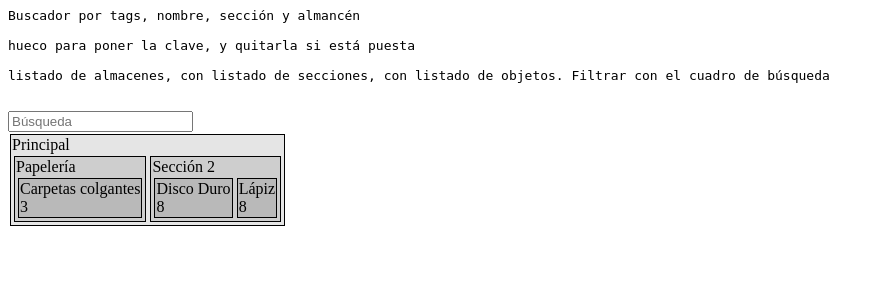
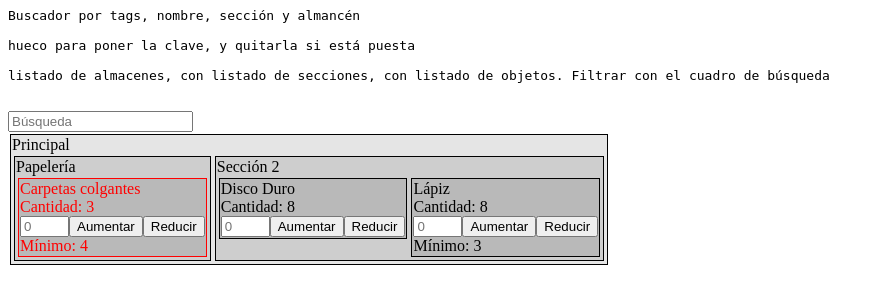
Before and after one commit to forestrf/inventario, a PHP site: page / in a window 1280 px wide. Shown: the top 304 px of the page, without its empty margins (0-884 px from the left). Run offline with PHP 8.4, Linux system fonts and the light colour scheme.

Commit message:
Cantidad modificable con los botones de cada elemento

```diff
--- a/www/index.php
+++ b/www/index.php
@@ -19,6 +19,9 @@ C = crel2;
 }
 .clearer {
 	clear: both;
+}
+.objeto.alerta {
+	color: #F00;
 }
 </style>
 
@@ -58,7 +61,8 @@ var lista = [
 					{
 						"Nombre": "Carpetas colgantes",
 						"Tags": ["Carpetas", "colgantes"],
-						"Cantidad": 3
+						"Cantidad": 3,
+						"Minimo": 4
 					}
 				]
 			},
@@ -74,52 +78,100 @@ var lista = [
 					{
 						"Nombre": "Lápiz",
 						"Tags": [],
-						"Cantidad": 8
+						"Cantidad": 8,
+						"Minimo": 3
 					}
 				]
 			}
 		]
 	}
 ];
+console.log(lista);
 
 
 
 
 
 
+// Dibujar toda la lista en el DOM
 var inventario = document.getElementById("inventario");
+C(inventario, DrawInventory(lista));
 
+
+
+// Preparar buscador
+var Buscador = document.getElementById("Buscador");
+Buscador.onkeyup = function() {
+	FilterSearch.process(Buscador.value, lista,
+		function(DOM) { DOM.style.display = "unset"; },
+		function(DOM) { DOM.style.display = "none"; }
+	);
+};
+
+
+
+
+
+function DrawInventory(lista) {
+	var contenedor = C("div");
 	for (var i in lista) {
 		var almacenJson = lista[i];
 		almacenJson["DOM"] = C("div", ["class", "almacen"], C("div", ["class", "nombre"], almacenJson["Nombre"]));
-	C(inventario, almacenJson["DOM"]);
+		C(contenedor, almacenJson["DOM"]);
 		for (var j in almacenJson["contenido"]) {
 			var seccionJson = almacenJson["contenido"][j];
 			seccionJson["DOM"] = C("div", ["class", "seccion"], C("div", ["class", "nombre"], seccionJson["Nombre"]));
 			C(almacenJson["DOM"], seccionJson["DOM"]);
 			for (var k in seccionJson["contenido"]) {
 				var objetoJson = seccionJson["contenido"][k];
-			objetoJson["DOM"] = C("div", ["class", "objeto"],
+				var objetoClass = "objeto";
+				var hayMinimo = undefined !== objetoJson["Minimo"]
+				if (hayMinimo && objetoJson["Cantidad"] < objetoJson["Minimo"]) {
+					objetoClass += " alerta";
+				}
+				objetoJson["DOM"] = C("div", ["class", objetoClass],
 					C("div", ["class", "nombre"], objetoJson["Nombre"]),
-				C("div", ["class", "cantidad"], objetoJson["Cantidad"])
+					C("div", ["class", "cantidad"],
+						"Cantidad: ",
+						objetoJson["DOM_CNT"] = C("span", objetoJson["Cantidad"]),
+						C("br"),
+						objetoJson["CNT"] = C("input", ["type", "text", "placeholder", "0", "size", "3"]),
+						objetoJson["ADD"] = C("button", "Aumentar"),
+						objetoJson["SUB"] = C("button", "Reducir")
+					)
 				);
+				if (hayMinimo) {
+					C(objetoJson["DOM"],
+						C("div", ["class", "minimo"],
+							"Mínimo: " + objetoJson["Minimo"]
+						)
+					);
+				}
+
+				// Acción botones
+				objetoJson["ADD"].onclick = (function(objetoJson) { return function() {
+					AlterQuantity(objetoJson, parseInt(objetoJson.CNT.value));
+				}})(objetoJson);
+				objetoJson["SUB"].onclick = (function(objetoJson) { return function() {
+					AlterQuantity(objetoJson, -parseInt(objetoJson.CNT.value));
+				}})(objetoJson);
+
 				C(seccionJson["DOM"], objetoJson["DOM"]);
 			}
 		}
 	}
-
-console.log(lista);
+	return contenedor;
+}
 
 
 
-// Preparar buscador
-var Buscador = document.getElementById("Buscador");
-Buscador.onkeyup = function() {
-	FilterSearch.process(Buscador.value,
-		function(DOM) { DOM.style.display = "unset"; },
-		function(DOM) { DOM.style.display = "none"; }
-	);
-};
+function AlterQuantity(json, delta) {
+	json.Cantidad += delta;
+	json.DOM_CNT.innerHTML = json.Cantidad;
+	// Refrescar alerta y guardar en base de datos
+}
+
+
 
 
 
--- a/www/js/filter.js
+++ b/www/js/filter.js
@@ -4,18 +4,18 @@ Given a search string search inside the list of inventory items and if there is
 
 
 var FilterSearch = (function(){
-	function filterAndSort(text, callbackShow, callbackHide) {
+	function filterAndSort(text, lista, callbackShow, callbackHide) {
 		// For each word remove tildes and lower the case
 		var search = text.trim().latinize().toLowerCase().split(" ");
-		UnShowAndReturn(lista, search, callbackShow, callbackHide);
+		RecursiveSearch(lista, search, callbackShow, callbackHide);
 	}
 
 	// Recursively find matches. callbackShow and callbackHide receive the dom element that should be hidden/showed if there is a match
-	function UnShowAndReturn(json, search, callbackShow, callbackHide) {
+	function RecursiveSearch(json, search, callbackShow, callbackHide) {
 		var somethingFound = false;
 		for (var i = 0; i < json.length; i++) {
 			var lastLevel = undefined === json[i].contenido;
-			var somethingFoundInside = !lastLevel ? UnShowAndReturn(json[i].contenido, search, callbackShow, callbackHide) : false;
+			var somethingFoundInside = !lastLevel ? RecursiveSearch(json[i].contenido, search, callbackShow, callbackHide) : false;
 			var hereFound = false;
 			if (lastLevel) {
 				hereFound = hereFound || Test(search, json[i].Nombre);
```
Lines whose indentation alone changed are shown as unchanged.
